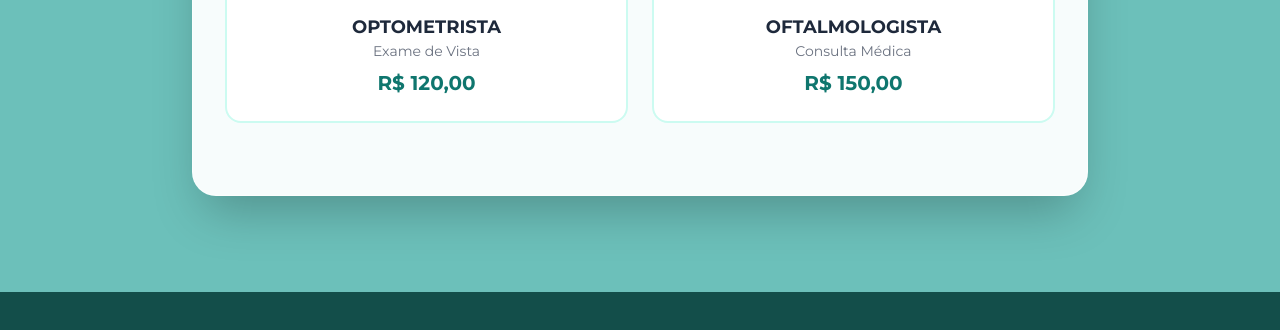
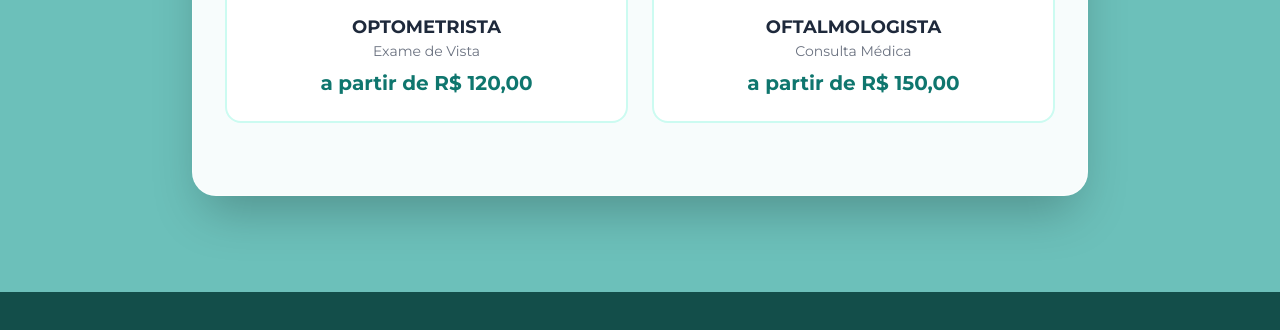
Before and after one commit to andersonammo/CLINILAB2, a plain HTML site: page index.html in a window 1280 px wide. Shown: the part 760-1090 px from the top of the page. Drawn offline with nearby package versions, Linux system fonts and the light colour scheme.

Commit message:
Update index.html

```diff
--- a/index.html
+++ b/index.html
@@ -262,13 +262,13 @@
                         <div class="w-16 h-16 bg-teal-50 rounded-full mx-auto mb-4 flex items-center justify-center text-3xl group-hover:scale-110 transition-transform">👁️</div>
                         <h4 class="text-lg font-bold">OPTOMETRISTA</h4>
                         <p class="text-sm text-gray-500 mb-2">Exame de Vista</p>
-                        <div class="mt-2 text-teal-700 font-bold text-xl">R$ 120,00</div>
+                        <div class="mt-2 text-teal-700 font-bold text-xl"> a partir de R$ 120,00</div>
                     </div>
                     <div id="card-oftalmologista" onclick="selectProfessional('oftalmologista')" class="prof-card cursor-pointer border-2 border-teal-100 rounded-2xl p-6 hover:shadow-xl transition-all text-center group bg-white">
                         <div class="w-16 h-16 bg-teal-50 rounded-full mx-auto mb-4 flex items-center justify-center text-3xl group-hover:scale-110 transition-transform">👨🏻‍⚕️</div>
                         <h4 class="text-lg font-bold">OFTALMOLOGISTA</h4>
                         <p class="text-sm text-gray-500 mb-2">Consulta Médica</p>
-                        <div class="mt-2 text-teal-700 font-bold text-xl">R$ 150,00</div>
+                        <div class="mt-2 text-teal-700 font-bold text-xl"> a partir de R$ 150,00</div>
                     </div>
                 </div>
             </div>
@@ -307,7 +307,7 @@
                         <input type="text" id="client-city" placeholder="Sua Cidade" class="p-4 border rounded-xl outline-none focus:ring-2 focus:ring-teal-500 shadow-sm">
                     </div>
                     <button type="submit" id="btn-confirm" class="w-full bg-teal-600 hover:bg-teal-700 text-white font-bold py-5 rounded-2xl shadow-xl transition-all flex items-center justify-center gap-3 text-lg mt-4">
-                        ✅ Confirmar Agendamento no WhatsApp
+                        ✅ Confirmar Agendamento
                     </button>
                     <p class="text-xs text-center text-gray-400 mt-2">Você será redirecionado para o WhatsApp da clínica para validação final.</p>
                 </form>
```
